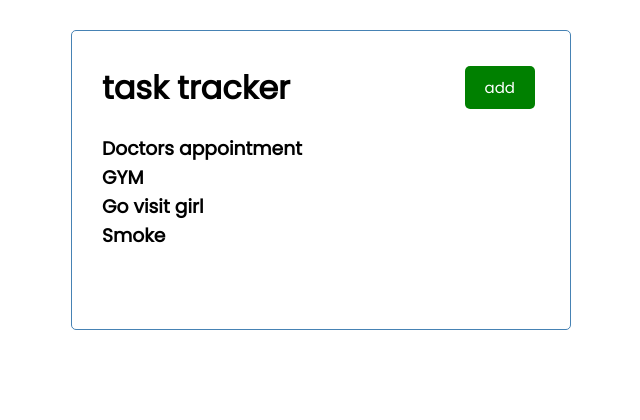
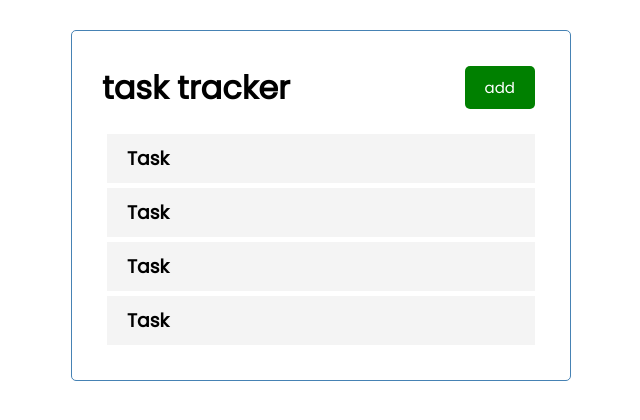
Before and after one commit to gersonbarajas62/react-task-tracker, a React (Create React App) app: page / in a window 1280 px wide. Shown: the top 420 px of the page, without its empty margins (319-959 px from the left). Built offline with nearby package versions, Linux system fonts and the light colour scheme; the HTML template or start-up script is replaced by a standard one.

Commit message:
Task connected

```diff
--- a/src/components/Task.js
+++ b/src/components/Task.js
@@ -0,0 +1,10 @@
+
+const Task = () => {
+  return (
+    <div className='task'>
+      <h3> Task</h3>
+    </div>
+  )
+}
+
+export default Task
--- a/src/components/Tasks.js
+++ b/src/components/Tasks.js
@@ -1,9 +1,10 @@
+import Task from  './Task'
 const Tasks = ({ tasks }) => {
 
   return (
     <>
       {tasks.map((task)=> (
-      <h3 key={task.id}>{task.text}</h3>
+      <Task key={task.id}>{task.text}</Task>
       ))}
     </>
   )
```
